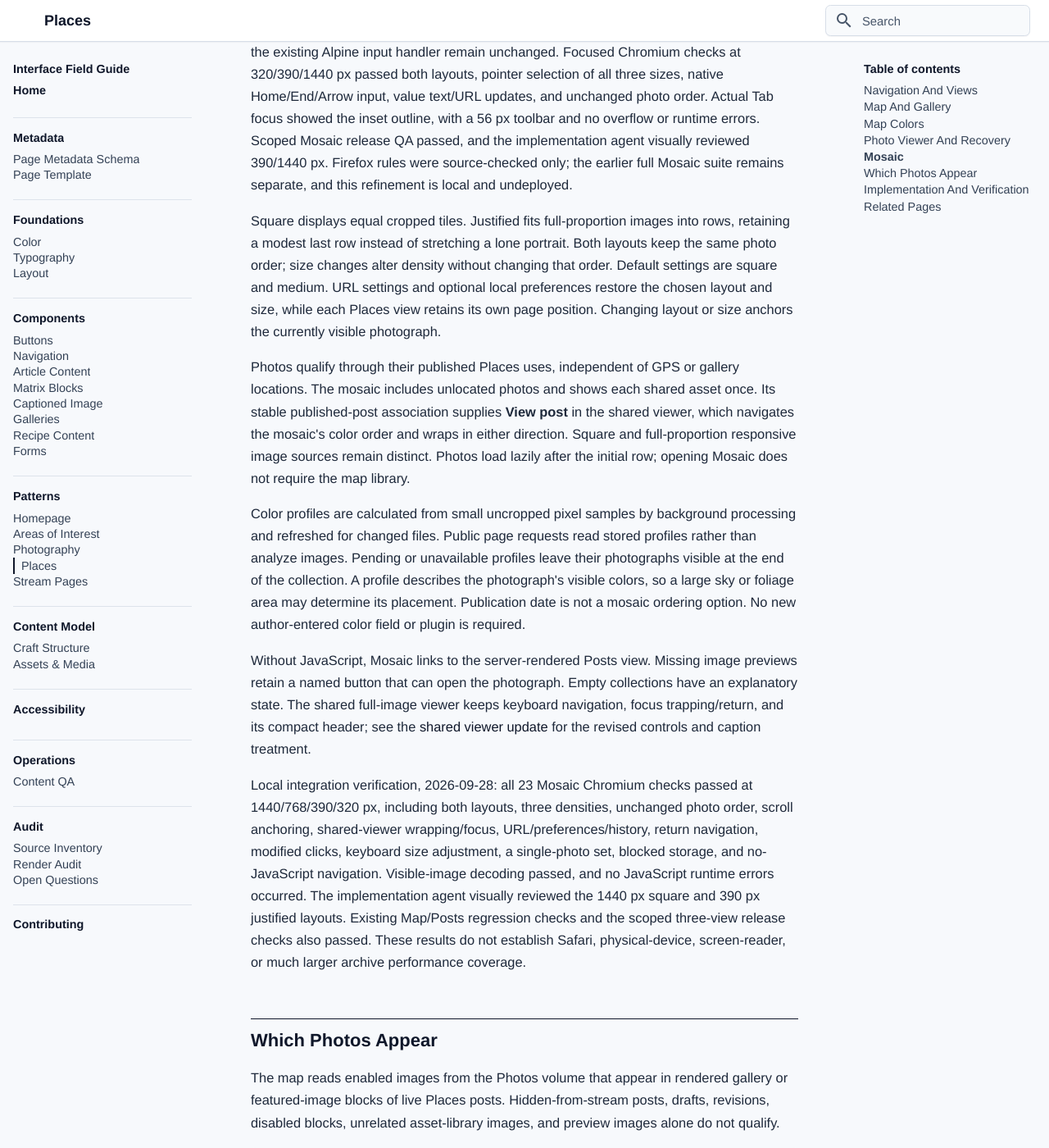
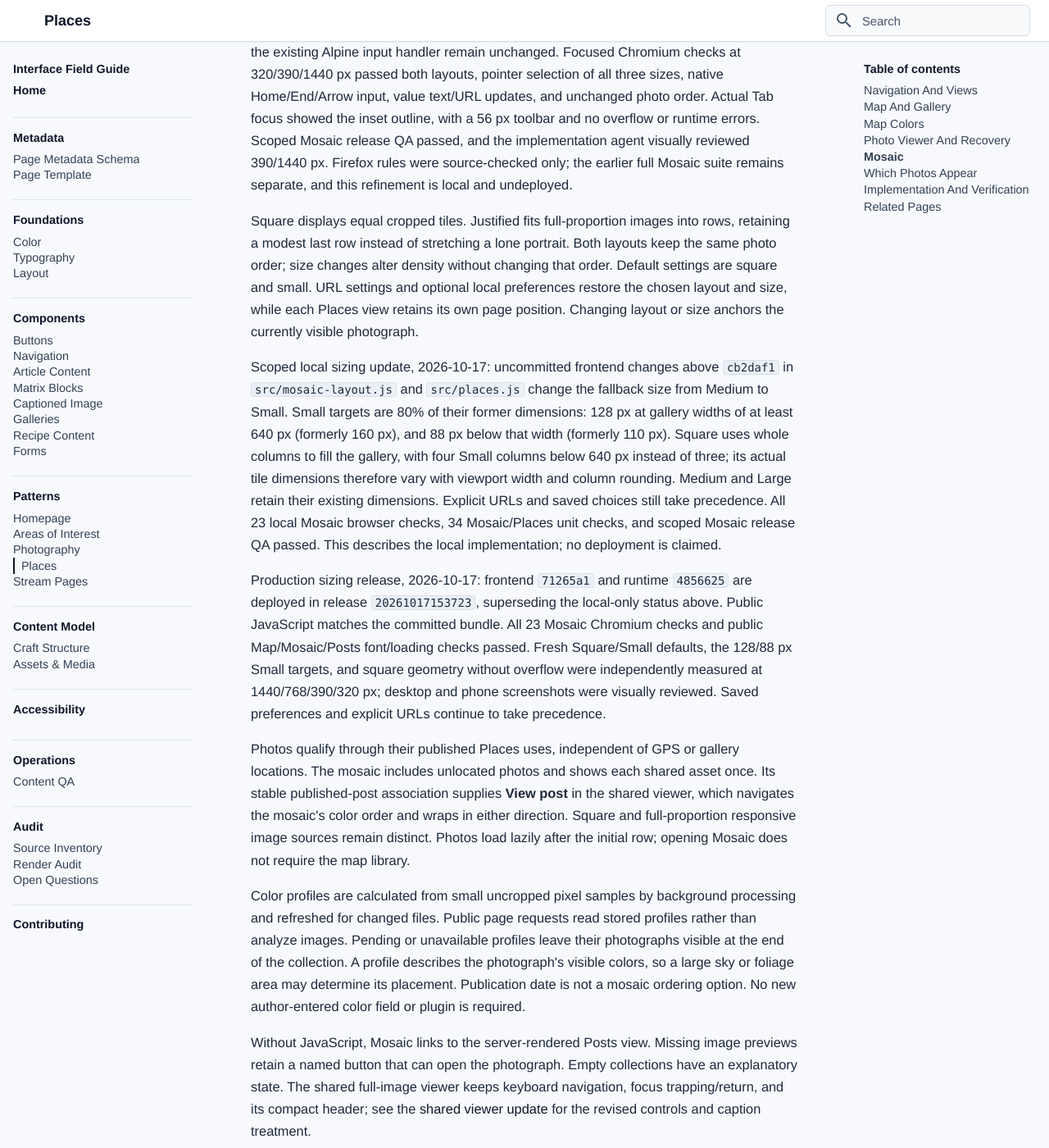
Before and after one commit to bentilden/Design-System, an MkDocs documentation site: the page built from docs/patterns/places.md, in a window 1280 px wide and 1400 px high, scrolled down 12511 px. Shown: the whole window at 82% size. Built offline with MkDocs 1.6.1 and Material for MkDocs 9.7.7, drawn with Linux system fonts in a browser that asks for light colours; some web fonts are replaced.

Commit message:
Document deployed Square Small mosaic defaults

```diff
--- a/docs/patterns/places.md
+++ b/docs/patterns/places.md
@@ -157,7 +157,11 @@ Local presentation refinement, 2026-09-28, saved in website `1872d998ceffd8b7d81
 
 Local Size-slider refinement, 2026-09-28: the native range uses a uniform 2 px Slate 500 rail and a round 12 px Slate 600 thumb with a 1 px Slate 50 keyline. Hover changes the thumb to Slate 700; there is no shadow or separate filled-progress treatment. Inline Tailwind selectors style WebKit and Firefox range parts, while the actual input remains 32 px high and 64/96 px wide at narrow/wider breakpoints. Its inset 2 px Slate 700 keyboard outline stays clear of the count below. Native range semantics, the accessible name/value text, and the existing Alpine input handler remain unchanged. Focused Chromium checks at 320/390/1440 px passed both layouts, pointer selection of all three sizes, native Home/End/Arrow input, value text/URL updates, and unchanged photo order. Actual Tab focus showed the inset outline, with a 56 px toolbar and no overflow or runtime errors. Scoped Mosaic release QA passed, and the implementation agent visually reviewed 390/1440 px. Firefox rules were source-checked only; the earlier full Mosaic suite remains separate, and this refinement is local and undeployed.
 
-Square displays equal cropped tiles. Justified fits full-proportion images into rows, retaining a modest last row instead of stretching a lone portrait. Both layouts keep the same photo order; size changes alter density without changing that order. Default settings are square and medium. URL settings and optional local preferences restore the chosen layout and size, while each Places view retains its own page position. Changing layout or size anchors the currently visible photograph.
+Square displays equal cropped tiles. Justified fits full-proportion images into rows, retaining a modest last row instead of stretching a lone portrait. Both layouts keep the same photo order; size changes alter density without changing that order. Default settings are square and small. URL settings and optional local preferences restore the chosen layout and size, while each Places view retains its own page position. Changing layout or size anchors the currently visible photograph.
+
+Scoped local sizing update, 2026-10-17: uncommitted frontend changes above `cb2daf1` in `src/mosaic-layout.js` and `src/places.js` change the fallback size from Medium to Small. Small targets are 80% of their former dimensions: 128 px at gallery widths of at least 640 px (formerly 160 px), and 88 px below that width (formerly 110 px). Square uses whole columns to fill the gallery, with four Small columns below 640 px instead of three; its actual tile dimensions therefore vary with viewport width and column rounding. Medium and Large retain their existing dimensions. Explicit URLs and saved choices still take precedence. All 23 local Mosaic browser checks, 34 Mosaic/Places unit checks, and scoped Mosaic release QA passed. This describes the local implementation; no deployment is claimed.
+
+Production sizing release, 2026-10-17: frontend `71265a1` and runtime `4856625` are deployed in release `20261017153723`, superseding the local-only status above. Public JavaScript matches the committed bundle. All 23 Mosaic Chromium checks and public Map/Mosaic/Posts font/loading checks passed. Fresh Square/Small defaults, the 128/88 px Small targets, and square geometry without overflow were independently measured at 1440/768/390/320 px; desktop and phone screenshots were visually reviewed. Saved preferences and explicit URLs continue to take precedence.
 
 Photos qualify through their published Places uses, independent of GPS or gallery locations. The mosaic includes unlocated photos and shows each shared asset once. Its stable published-post association supplies **View post** in the shared viewer, which navigates the mosaic's color order and wraps in either direction. Square and full-proportion responsive image sources remain distinct. Photos load lazily after the initial row; opening Mosaic does not require the map library.
 
```
